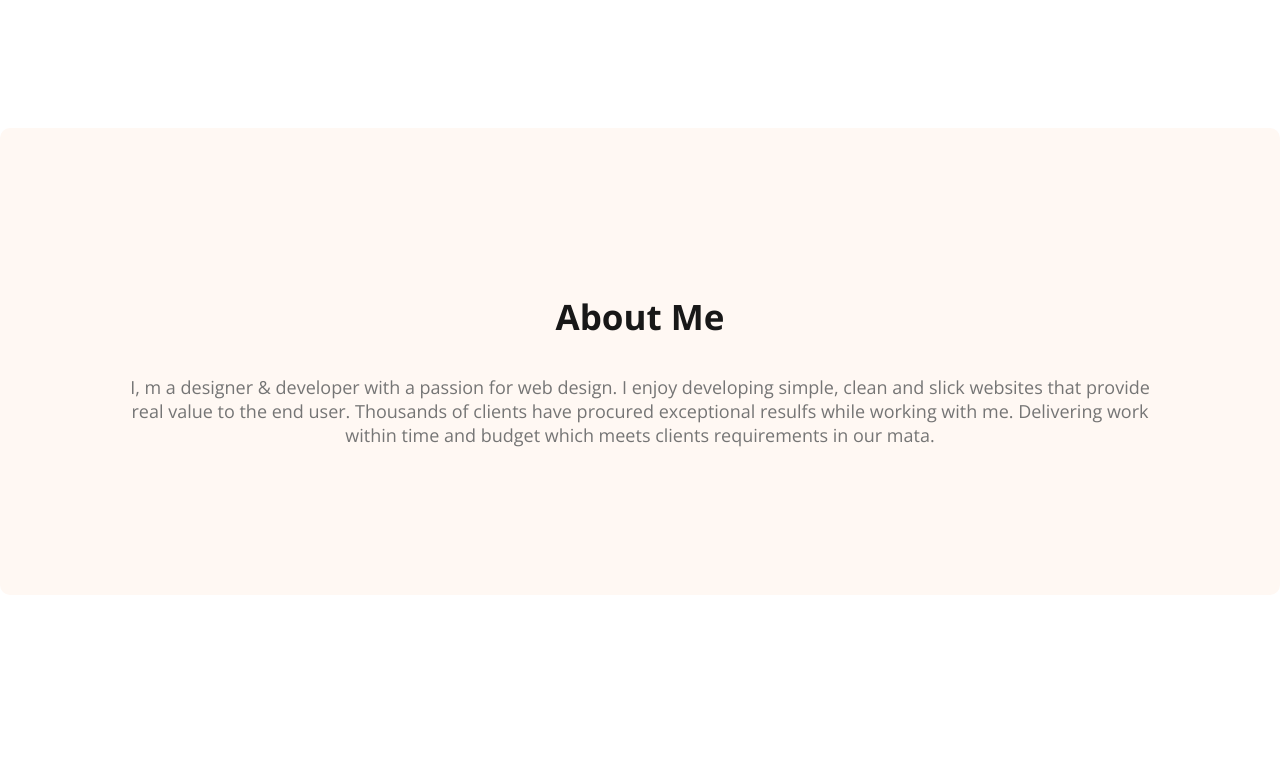
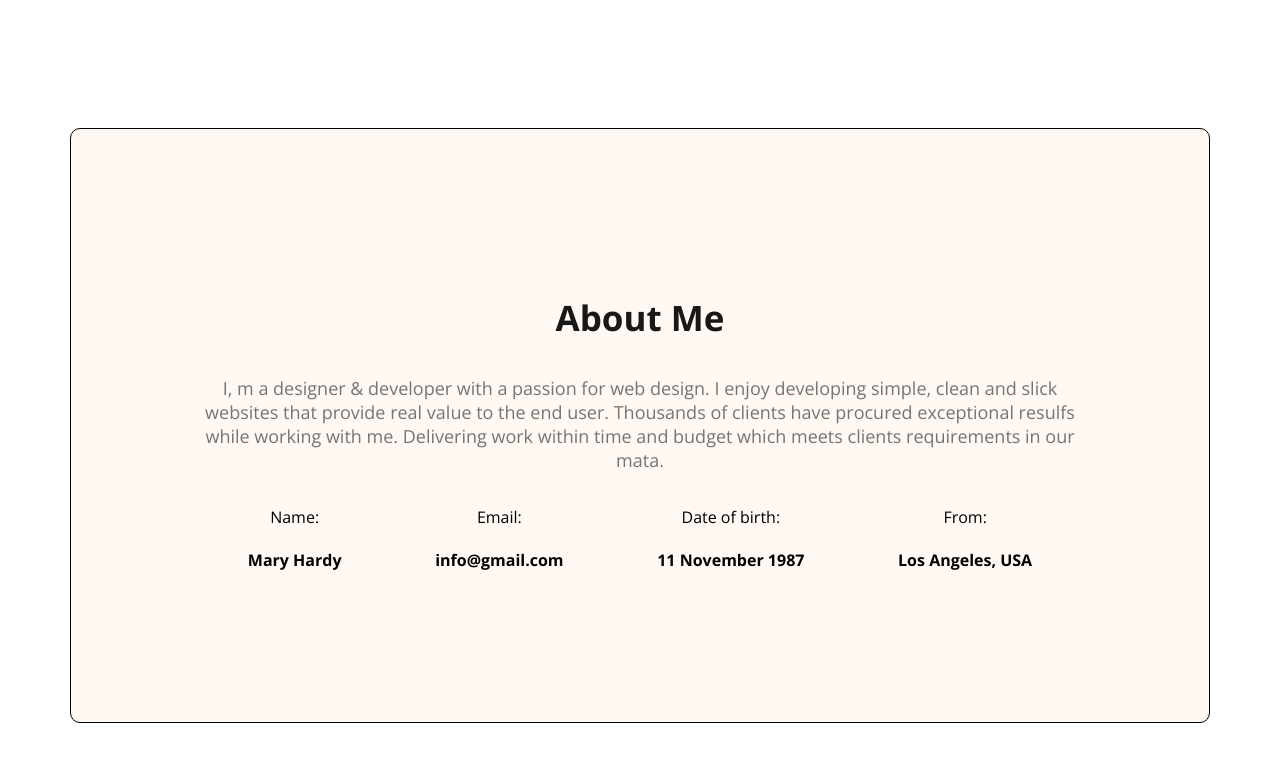
Before and after one commit to khioe0288/web-developer-portfolio, a plain HTML site: page index.html in a window 1280 px wide. Shown: the part 762-1524 px from the top of the page. Before the commit the page ends 1487 px from the top, so only its background shows below. Drawn offline with nearby package versions, Linux system fonts and the light colour scheme.

Commit message:
about complete

```diff
--- a/index.html
+++ b/index.html
@@ -1,15 +1,19 @@
 <!DOCTYPE html>
 <html lang="en">
+
 <head>
     <meta charset="UTF-8">
     <meta name="viewport" content="width=device-width, initial-scale=1.0">
     <title>Web Developer Portfolio</title>
     <link rel="preconnect" href="https://fonts.googleapis.com">
     <link rel="preconnect" href="https://fonts.gstatic.com" crossorigin>
-    <link href="https://fonts.googleapis.com/css2?family=Open+Sans:ital,wdth,wght@0,75..100,300..800;1,75..100,300..800&display=swap" rel="stylesheet">
+    <link
+        href="https://fonts.googleapis.com/css2?family=Open+Sans:ital,wdth,wght@0,75..100,300..800;1,75..100,300..800&display=swap"
+        rel="stylesheet">
 
     <link rel="stylesheet" href="styles/portfolio.css">
 </head>
+
 <body>
     <header class="header">
         <nav>
@@ -25,7 +29,8 @@
             <div class="banner-content">
                 <h3 class="banner-greeting">HI, I am</h3>
                 <h1 class="banner-title">Mary Hardy</h1>
-                <p class="banner-desc">Shot what able cold new see hold.Friendly as an betrayed formerly he. Morning because as to society behaved moments.</p>
+                <p class="banner-desc">Shot what able cold new see hold.Friendly as an betrayed formerly he. Morning
+                    because as to society behaved moments.</p>
                 <button class="btn-primary">Download CV</button>
                 <button class="btn-primary">Contact Me</button>
             </div>
@@ -36,13 +41,39 @@
     <main>
         <section class="about">
             <h3 class="section-title">
-            About Me
+                About Me
             </h3>
-            <p class="section-description">I, m a designer & developer with a passion for web design. I enjoy developing simple, clean and slick websites that provide real value to the end user. Thousands of clients have procured exceptional resulfs while working with me. Delivering work within time and budget which meets clients requirements in our mata.</p>
+            <p class="section-description">I, m a designer & developer with a passion for web design. I enjoy developing
+                simple, clean and slick websites that provide real value to the end user. Thousands of clients have
+                procured exceptional resulfs while working with me. Delivering work within time and budget which meets
+                clients requirements in our mata.
+            </p>
+            <div class="about-info-container">
+                <div class="about-info">
+                    <p class="info-title">Name:</p>
+                    <h4 class="info-description">Mary Hardy</h4>
+                </div>
+                <div class="about-info">
+                    <p class="info-title">Email:</p>
+                    <h4 class="info-description">info@gmail.com</h4>
+                </div>
+                <div class="about-info">
+                    <p class="info-title">Date of birth:</p>
+                    <h4 class="info-description">11 November 1987</h4>
+                </div>
+                <div class="about-info">
+                    <p class="info-title">From:</p>
+                    <h4 class="info-description">Los Angeles, USA</h4>
+                </div>
+            </div>
         </section>
+
+
+
     </main>
     <footer>
 
     </footer>
 </body>
+
 </html>
--- a/styles/portfolio.css
+++ b/styles/portfolio.css
@@ -97,11 +97,27 @@ nav a{
 }
 
 /* Main Section */
+
+main{
+    max-width: 1140px;
+    margin: 0 auto;
+}
+
+/* About Section */
+
 .about{
     padding: 130px;
     border-radius: 10px;
     background-color: #FFF8F3;
     margin: 130px 0;
+    border: 1px solid black;
 }
 
-/* About Section */
+.about-info-container{
+    display: flex;
+    justify-content: space-around;
+}
+
+.about-info{
+    text-align: center;
+}
```
